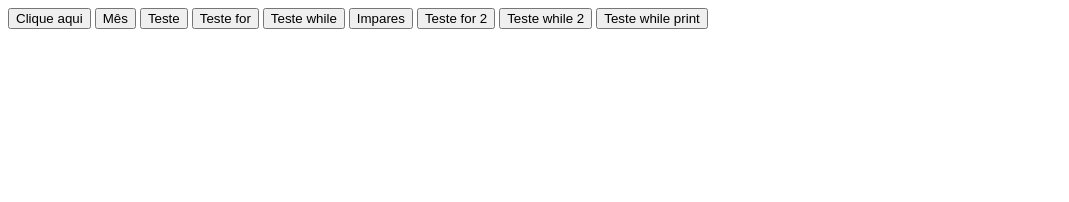
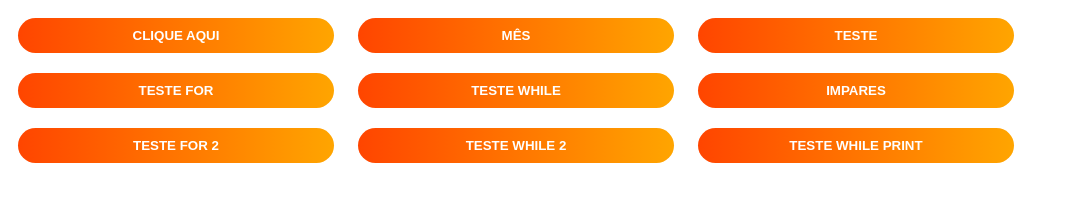
Before and after one commit to meydson/SOFTEX_JavaScript, a website: page index.html in a window 1280 px wide. Shown: the whole page, without its empty margins (0-1069 px from the left). Drawn offline with Linux system fonts and the light colour scheme.

Commit message:
adicionado o css

```diff
--- a/index.html
+++ b/index.html
@@ -5,19 +5,22 @@
     <meta charset="UTF-8">
     <meta name="viewport" content="width=device-width, initial-scale=1.0">
     <title>Teste</title>
+    <link rel="stylesheet" type="text/css" href="./style.css">
     <script src="./script.js"></script>
 </head>
 
 <body>
-    <input type="button" onclick="funcao()" value="Clique aqui" />
-    <input type="button" onclick="mes()" value="Mês" />
-    <input type="button" onclick="escreva()" value="Teste" />
-    <input type="button" onclick="exercicio_for()" value="Teste for" />
-    <input type="button" onclick="exercicio_while()" value="Teste while" />
-    <input type="button" onclick="impares()" value="Impares" />
-    <input type="button" onclick="exercicio_for2()" value="Teste for 2" />
-    <input type="button" onclick="exercicio_while_soma()" value="Teste while 2" />
-    <input type="button" onclick="exercicio_while_print()" value="Teste while print" />
+    <div>
+        <input class="botao" type="button" onclick="funcao()" value="Clique aqui" />
+        <input class="botao" type="button" onclick="mes()" value="Mês" />
+        <input class="botao" type="button" onclick="escreva()" value="Teste" />
+        <input class="botao" type="button" onclick="exercicio_for()" value="Teste for" />
+        <input class="botao" type="button" onclick="exercicio_while()" value="Teste while" />
+        <input class="botao" type="button" onclick="impares()" value="Impares" />
+        <input class="botao" type="button" onclick="exercicio_for2()" value="Teste for 2" />
+        <input class="botao" type="button" onclick="exercicio_while_soma()" value="Teste while 2" />
+        <input class="botao" type="button" onclick="exercicio_while_print()" value="Teste while print" />
+    </div>
 </body>
 
 </html>
--- a/script.js
+++ b/script.js
@@ -2,6 +2,7 @@ function createButton() {
     var btn = document.createElement('BUTTON');
     var lbl = document.createTextNode("Voltar");
     btn.appendChild(lbl);
+    //btn.classList.add('botao')
     btn.onclick = function()
     {
         window.history.go(0);
--- /dev/null
+++ b/style.css
@@ -0,0 +1,12 @@
+.botao{
+    padding: 10px;
+	width: 25%;
+	margin: 10px 10px 10px 10px;
+	border-radius: 50px;
+	border: none;
+	text-transform: uppercase;
+	font-weight: 700;
+	color: #fff;
+	background: linear-gradient(to right, orangered, orange);
+	cursor: pointer;
+}
```
